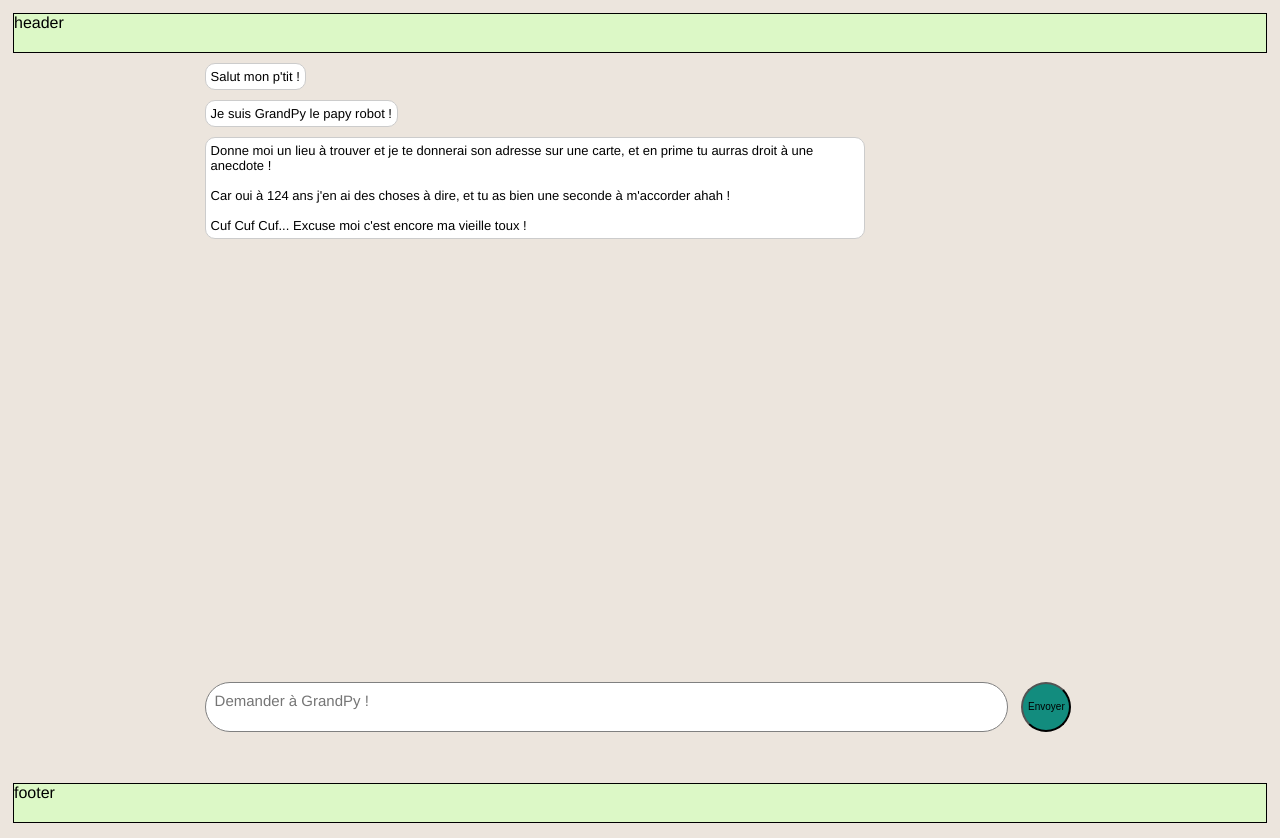
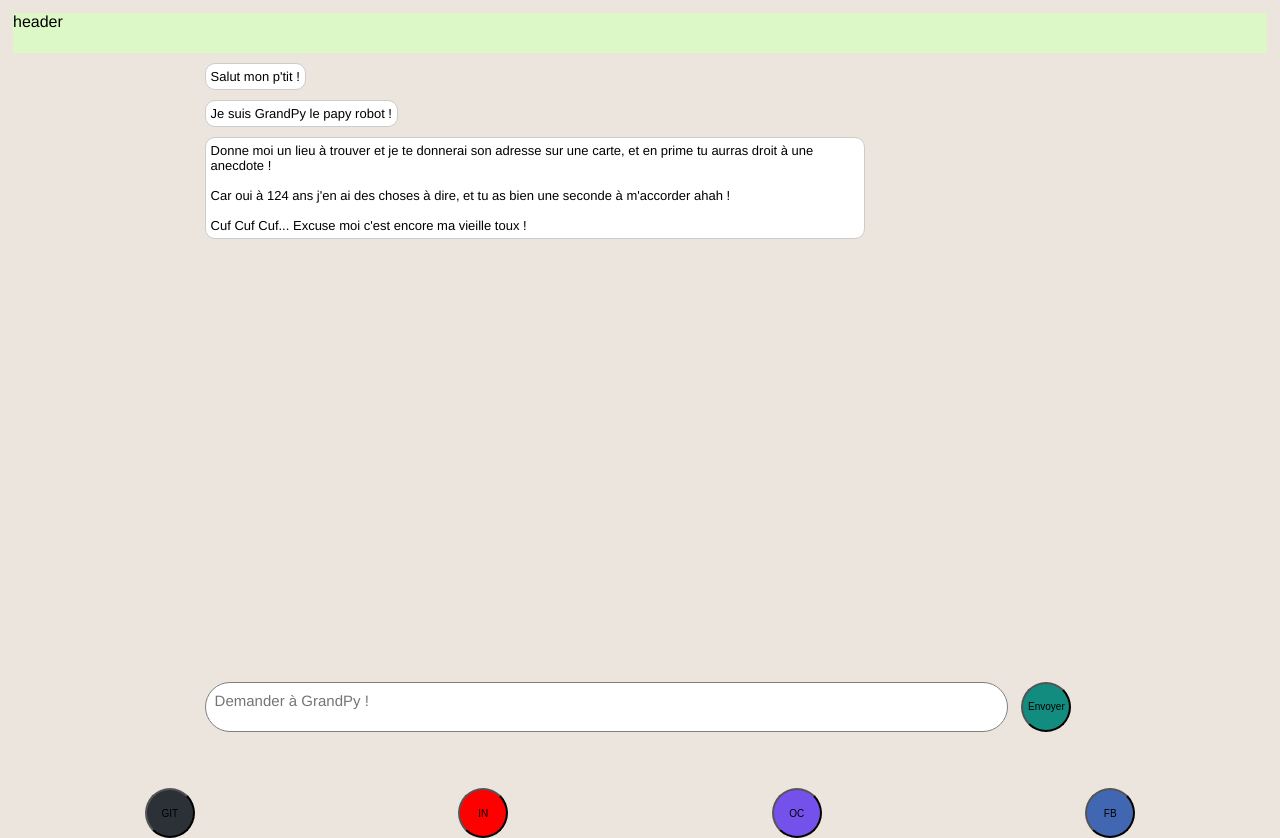
Before and after one commit to MassDo/Projet-7-GrandPy, a Flask app: page / in a window 1280 px wide. Run offline with Flask 2, Linux system fonts and the light colour scheme; some libraries are stand-ins or nearby versions.

Commit message:
dev front

```diff
--- a/app/static/ajaxPost.js
+++ b/app/static/ajaxPost.js
@@ -175,7 +175,6 @@ function search(loader_function) {
         // ajax request
         makeRequest('/', text, responseZone).then((response) => {
             callBack(response);
-            console.log("fin de réponse");
             var loader = document.getElementsByClassName("loader")
             loader.remove();
         });
--- a/app/static/home.css
+++ b/app/static/home.css
@@ -12,7 +12,7 @@ body {
 }
 header {
     background-color: #DCF8C6;
-    border: solid 1px black;
+/*    border: solid 1px black;*/
     grid-column: 1 / -1;
 }
 main {
@@ -101,9 +101,37 @@ input {
     align-self: center;
 }
 footer {
-    background-color: #DCF8C6;
-    border: solid 1px black;
+    display: flex;
+    /*background-color: rgba(220, 248, 198, 0.7);*/
+  /*  border: solid 1px black; */
     grid-column: 1/-1;
+    justify-content: space-around;
+    flex-wrap: wrap;
+}
+.git {
+    display: block;
+    height: 50px;
+    width: 50px;
+    background-color: #2b3137;
+    margin-top: 5px;
+}
+.linkedin {
+    height: 50px;
+    width: 50px;
+    background-color: red;
+    margin-top: 5px;
+}
+.openclassrooms {
+    height: 50px;
+    width: 50px;
+    background-color: #7451eb;
+    margin-top: 5px;
+}
+.facebook {
+    height: 50px;
+    width: 50px;
+    background-color: #4267b2;
+    margin-top: 5px;
 }
 
 /* animation*/
--- a/app/templates/layouts/partials/footer.html
+++ b/app/templates/layouts/partials/footer.html
@@ -1,3 +1,6 @@
-<footer class="footer">
-    footer
+<footer class="header-footer">
+    <input type="submit" class="git" value="GIT"></input>
+    <input type="submit" class="linkedin" value="IN"></input>
+    <input type="submit" class="openclassrooms" value="OC"></input>
+    <input type="submit" class="facebook" value="FB"></input>
 </footer>
--- a/app/templates/layouts/partials/header.html
+++ b/app/templates/layouts/partials/header.html
@@ -1,3 +1,3 @@
-<header class="header">
+<header class="header-footer">
     header
 </header>
```
